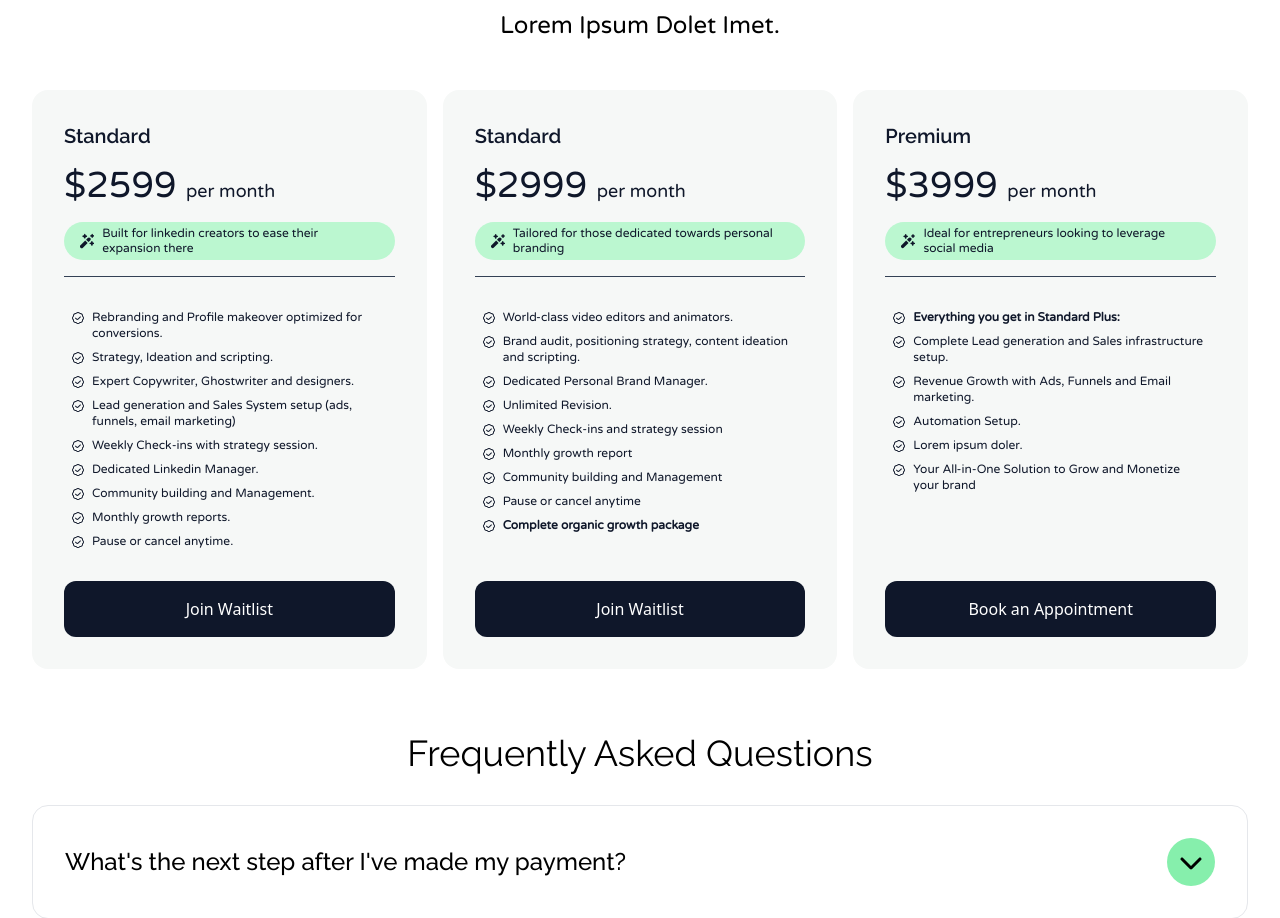
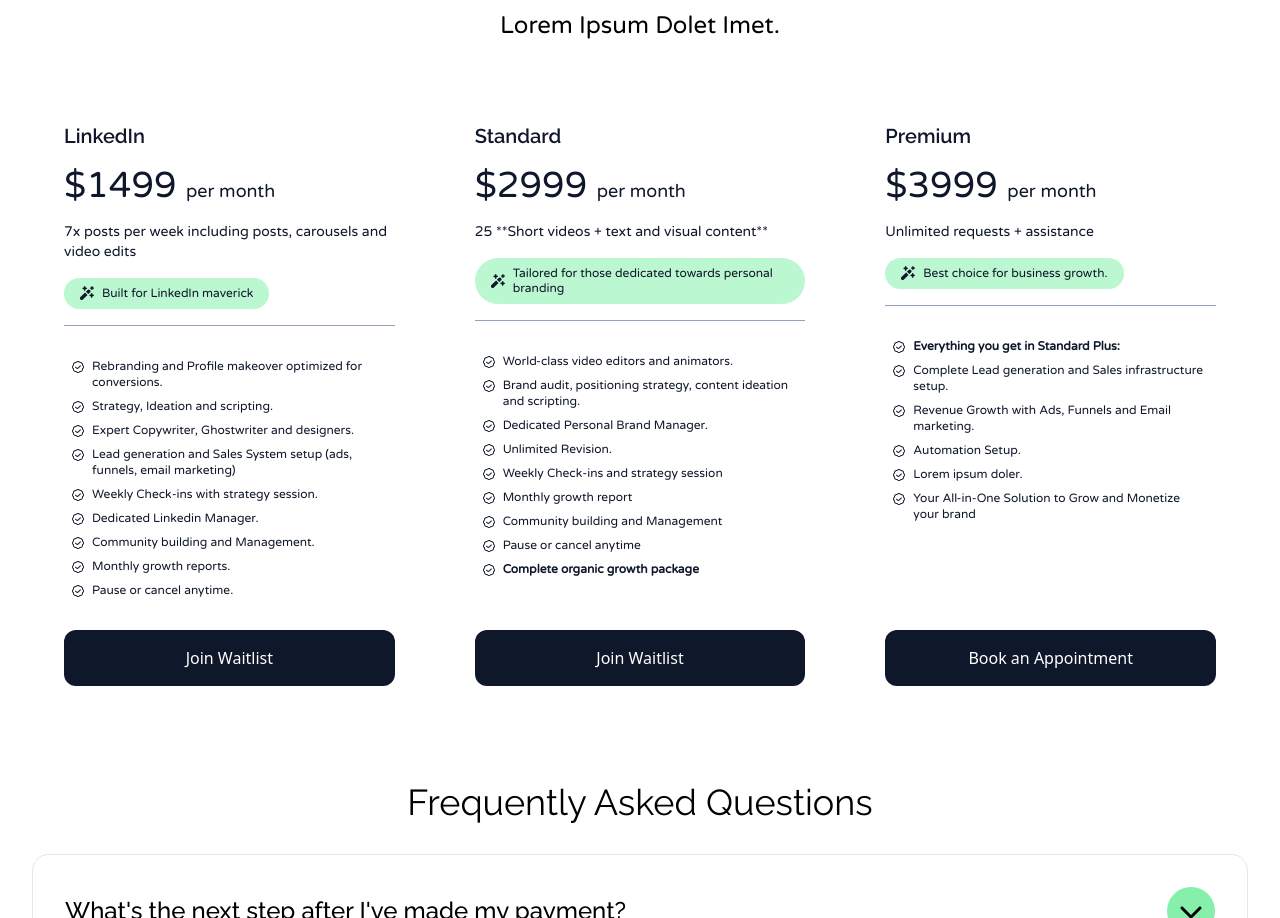
Before and after one commit to JuxtNorth/AgencySite, a React (Vite) app: page / in a window 1280 px wide. Shown: the part 6692-7610 px from the top of the page. Built offline with nearby package versions, Linux system fonts and the light colour scheme.

Commit message:
Update Pricing section

```diff
--- a/src/components/PricingCard/index.tsx
+++ b/src/components/PricingCard/index.tsx
@@ -15,17 +15,23 @@
 
 export const PricingCard: FC<PricingCardProps> = (props) => {
 	return (
-		<article className="flex w-full flex-col justify-between rounded-2xl bg-[#F6F8F7] p-8 text-slate-900">
+		<article
+			className={
+				'flex w-full flex-col justify-between rounded-2xl bg-[#F6F8F7] p-8 text-slate-900 ' +
+				props.className
+			}
+		>
 			<div>
-				<section className="space-y-4 border-b border-slate-700 pb-4">
+				<section className="space-y-4 border-b border-slate-400 pb-4">
 					<h2 className="text-xl font-semibold">{props.name}</h2>
 					<h1 className="font-body text-4xl">
 						{props.pricing}{' '}
 						<span className="text-lg font-normal">per month</span>
 					</h1>
+					<p className="text-sm">{props.emphasis}</p>
 					<div className="flex justify-center md:justify-start">
-						<div className="flex items-center gap-2 rounded-full bg-green-200 px-4 py-1">
-							<MagicIcon />
+						<div className="flex items-center gap-2 rounded-full bg-green-200 px-4 py-2">
+							<MagicIcon className="shrink-0 md:text-sm" />
 							<p className="text-xs leading-tight">{props.bestFor}</p>
 						</div>
 					</div>
--- a/src/constants/pricingPlans.ts
+++ b/src/constants/pricingPlans.ts
@@ -1,9 +1,10 @@
 import { type PricingCardProps } from '@/components';
 
+// Emphasis property refers to deliverable
 export const pricingPlans: PricingCardProps[] = [
 	{
-		name: 'Standard',
-		pricing: '$2599',
+		name: 'LinkedIn',
+		pricing: '$1499',
 		emphasis: '7x posts per week including posts, carousels and video edits',
 		buttonLabel: 'Join Waitlist',
 		buttonTo: '#',
@@ -18,13 +19,13 @@
 			'Monthly growth reports.',
 			'Pause or cancel anytime.'
 		],
-		bestFor: 'Built for linkedin creators to ease their expansion there',
+		bestFor: 'Built for LinkedIn maverick',
 		className: 'bg-white'
 	},
 	{
 		name: 'Standard',
 		pricing: '$2999',
-		emphasis: '25 **Short videos + text and visual content,**',
+		emphasis: '25 **Short videos + text and visual content**',
 		buttonLabel: 'Join Waitlist',
 		buttonTo: '#',
 		features: [
@@ -44,7 +45,7 @@
 	{
 		name: 'Premium',
 		pricing: '$3999',
-		emphasis: 'Our deliverable → Unlimited requests + assistance',
+		emphasis: 'Unlimited requests + assistance',
 		buttonLabel: 'Book an Appointment',
 		buttonTo: '#',
 		features: [
@@ -55,7 +56,7 @@
 			'Lorem ipsum doler.',
 			'Your All-in-One Solution to Grow and Monetize your brand'
 		],
-		bestFor: 'Ideal for entrepreneurs looking to leverage social media',
+		bestFor: 'Best choice for business growth.',
 		className: 'bg-white'
 	}
 ];
```
